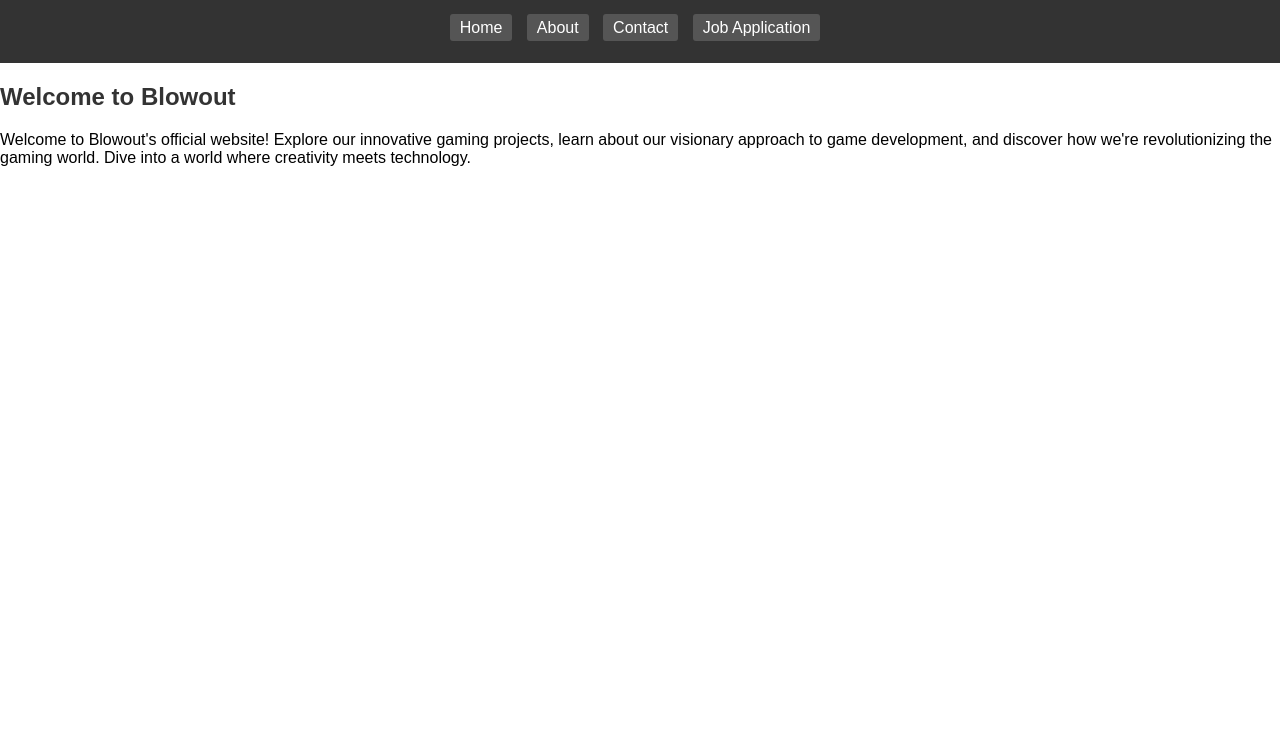
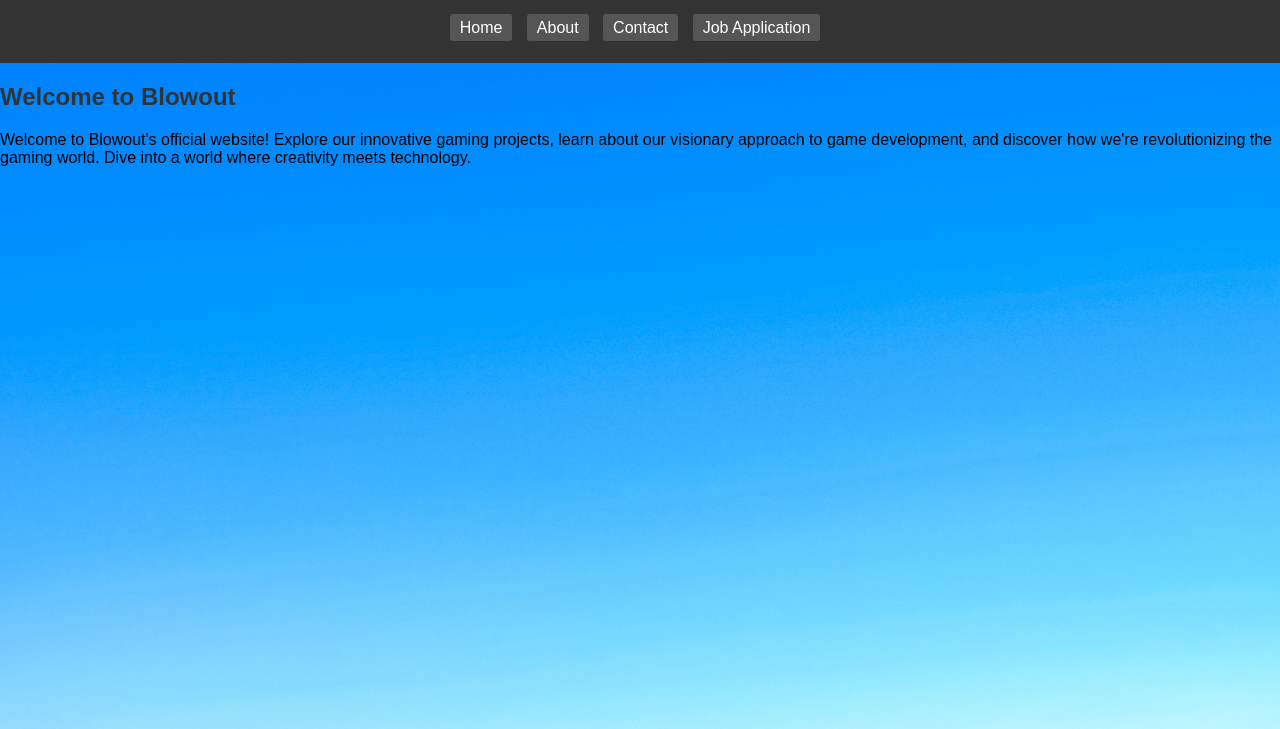
Before and after one commit to AltEclipse/job-application-form-page, a plain HTML site: page index.html in a window 1280 px wide. Shown: the part 71-800 px from the top of the page. Drawn offline with Linux system fonts and the light colour scheme.

Commit message:
styles.css

```diff
--- a/styles.css
+++ b/styles.css
@@ -3,7 +3,7 @@
     font-family: 'Arial', sans-serif;
     margin: 0;
     padding: 0;
-    background-image: url('background.jpg');
+    background-image: url('pexels-francesco-ungaro-281260.jpg');
     background-size: cover;
     background-position: center;
     background-attachment: fixed;
```
